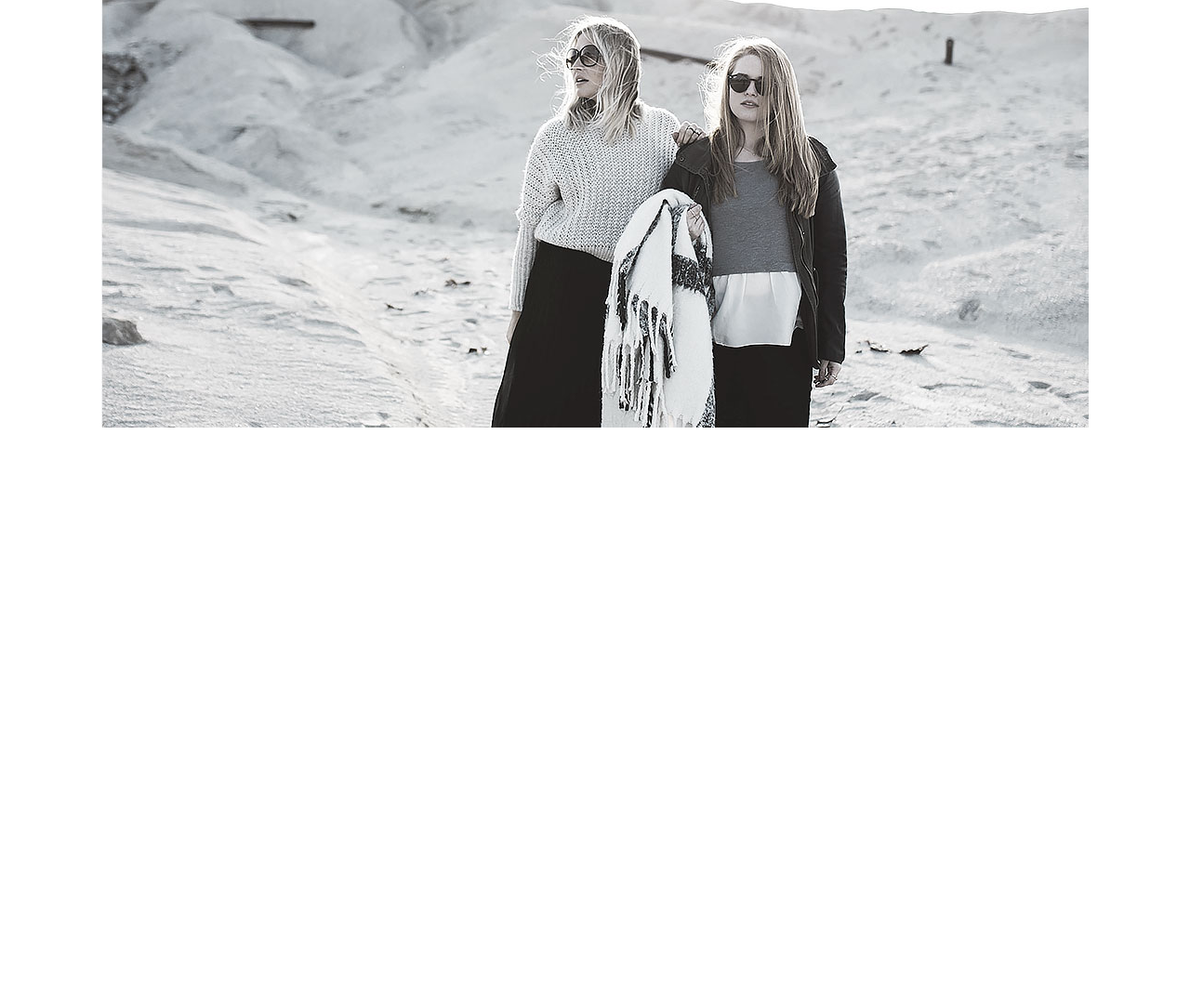
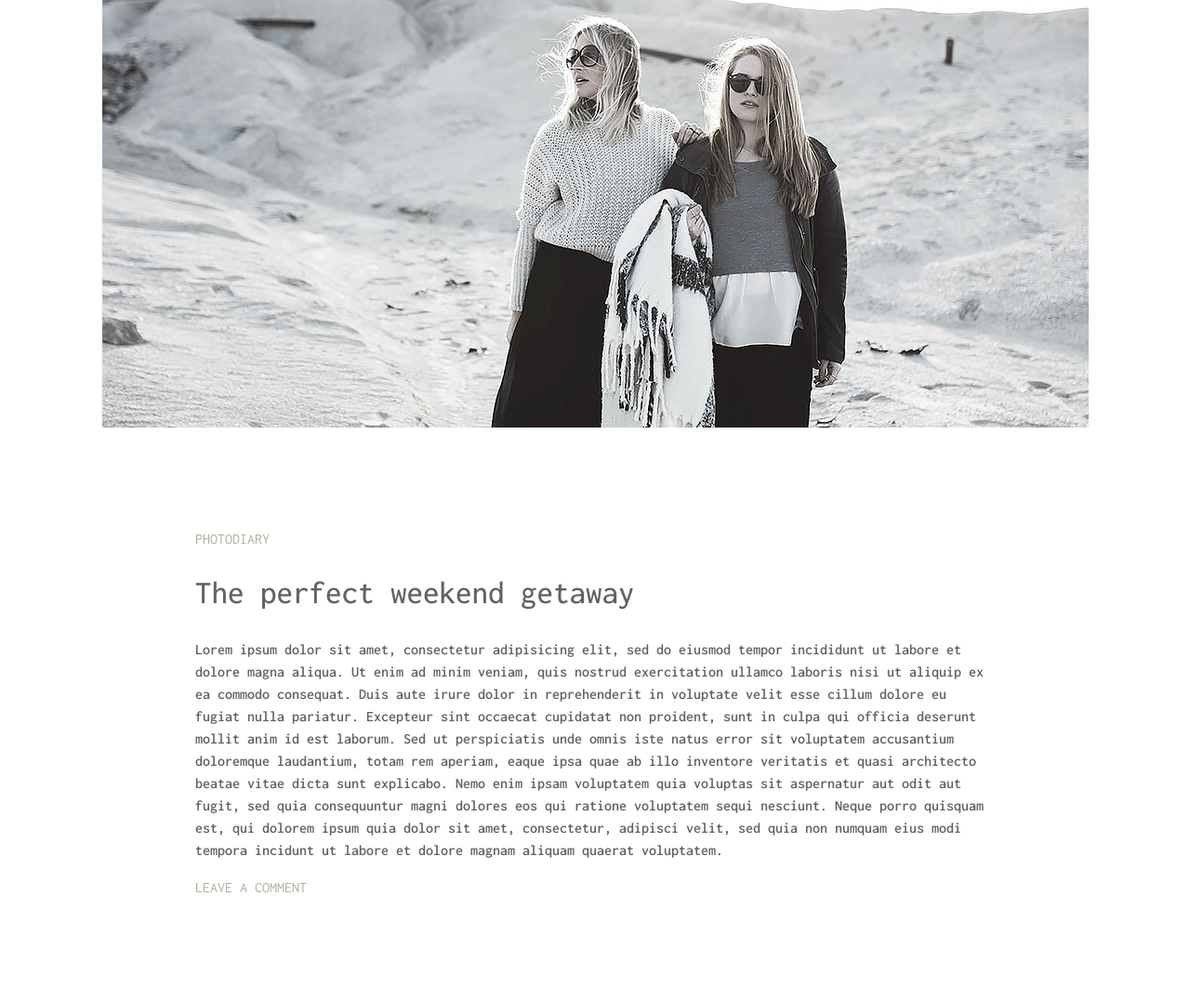
Before and after one commit to Nilu-das/minimo, a plain HTML site: page index.html in a window 1280 px wide. Shown: the part 178-1255 px from the top of the page at 93% size. Before the commit the page ends 800 px from the top, so only its background shows below. Drawn offline with Linux system fonts and the light colour scheme.

Commit message:
photodiary part done

```diff
--- a/css/style.css
+++ b/css/style.css
@@ -3,6 +3,7 @@
 body {
     margin: 0;
     padding: 0;
+    background-color: #ffffff;
 }
 
 * {
@@ -43,3 +44,42 @@ p {
 
 
 /* header area end */
+
+
+/* photography part start */
+
+#photo-diary {
+    padding: 100px 0;
+}
+
+.photography-content {
+    padding: 10px 125px;
+}
+
+.photography-content h4 {
+    color: #b4ad9e;
+    font-size: 16px;
+    font-weight: 400;
+    text-transform: uppercase;
+}
+
+.photography-content h2 {
+    color: #626262;
+    font-size: 35px;
+    padding: 20px 0;
+}
+
+.photography-content p {
+    color: #626262;
+    font-size: 16px;
+    font-weight: 600;
+}
+
+.photography-content a {
+    text-transform: uppercase;
+    color: #b4ad9e;
+    font-size: 16px;
+}
+
+
+/* photography part end */
--- a/index.html
+++ b/index.html
@@ -58,7 +58,24 @@
     </header>
     <!-- header area and nav bar area end here -->
     <!-- photodiary part start here -->
-
+    <section id="photo-diary">
+        <div class="container">
+            <div class="row">
+                <div class="col-xl-12 col-lg-12 col-md-12 col-sm-12 col-12">
+                    <div class="photography-content">
+                        <h4>photodiary</h4>
+                        <h2>The perfect weekend getaway</h2>
+                        <p>Lorem ipsum dolor sit amet, consectetur adipisicing elit, sed do eiusmod tempor incididunt ut labore et dolore magna aliqua. Ut enim ad minim veniam, quis nostrud exercitation ullamco laboris nisi ut aliquip ex ea commodo consequat.
+                            Duis aute irure dolor in reprehenderit in voluptate velit esse cillum dolore eu fugiat nulla pariatur. Excepteur sint occaecat cupidatat non proident, sunt in culpa qui officia deserunt mollit anim id est laborum. Sed ut perspiciatis
+                            unde omnis iste natus error sit voluptatem accusantium doloremque laudantium, totam rem aperiam, eaque ipsa quae ab illo inventore veritatis et quasi architecto beatae vitae dicta sunt explicabo. Nemo enim ipsam voluptatem
+                            quia voluptas sit aspernatur aut odit aut fugit, sed quia consequuntur magni dolores eos qui ratione voluptatem sequi nesciunt. Neque porro quisquam est, qui dolorem ipsum quia dolor sit amet, consectetur, adipisci velit, sed
+                            quia non numquam eius modi tempora incidunt ut labore et dolore magnam aliquam quaerat voluptatem.</p>
+                        <a href="#">leave a comment</a>
+                    </div>
+                </div>
+            </div>
+        </div>
+    </section>
     <!-- photodiary part end here -->
 
 
```
